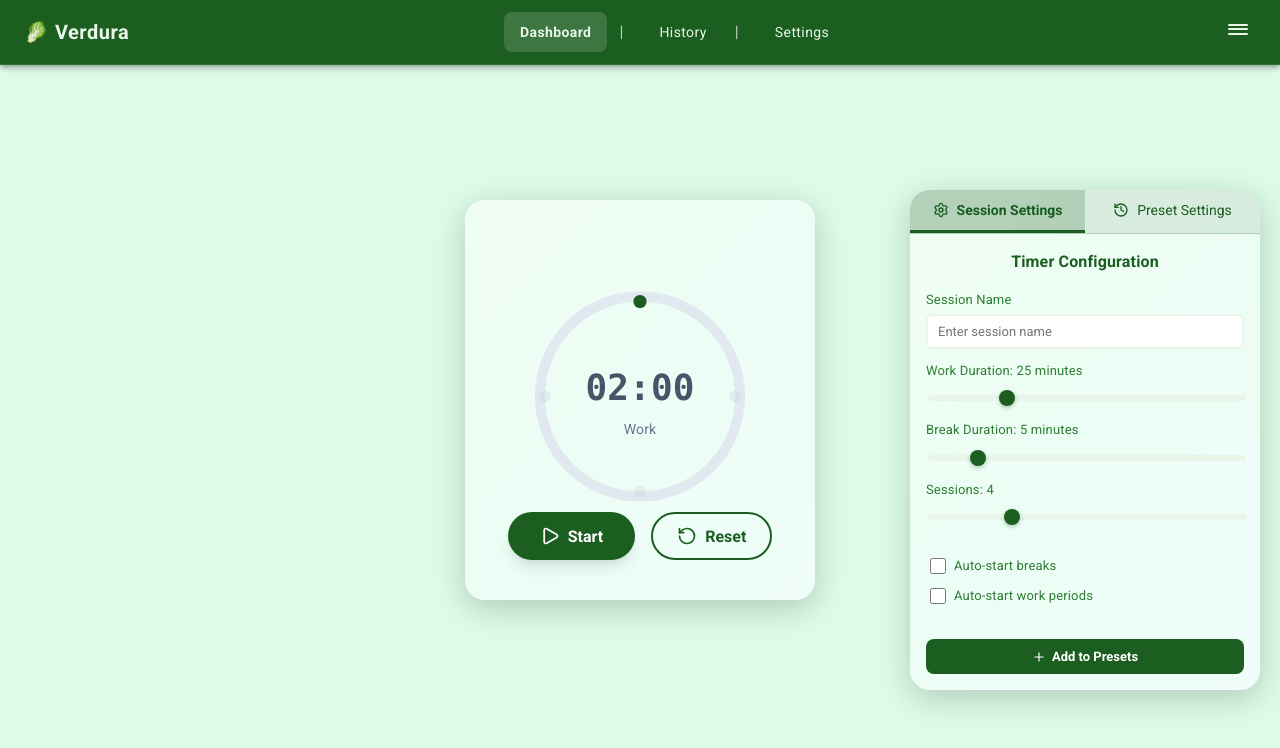
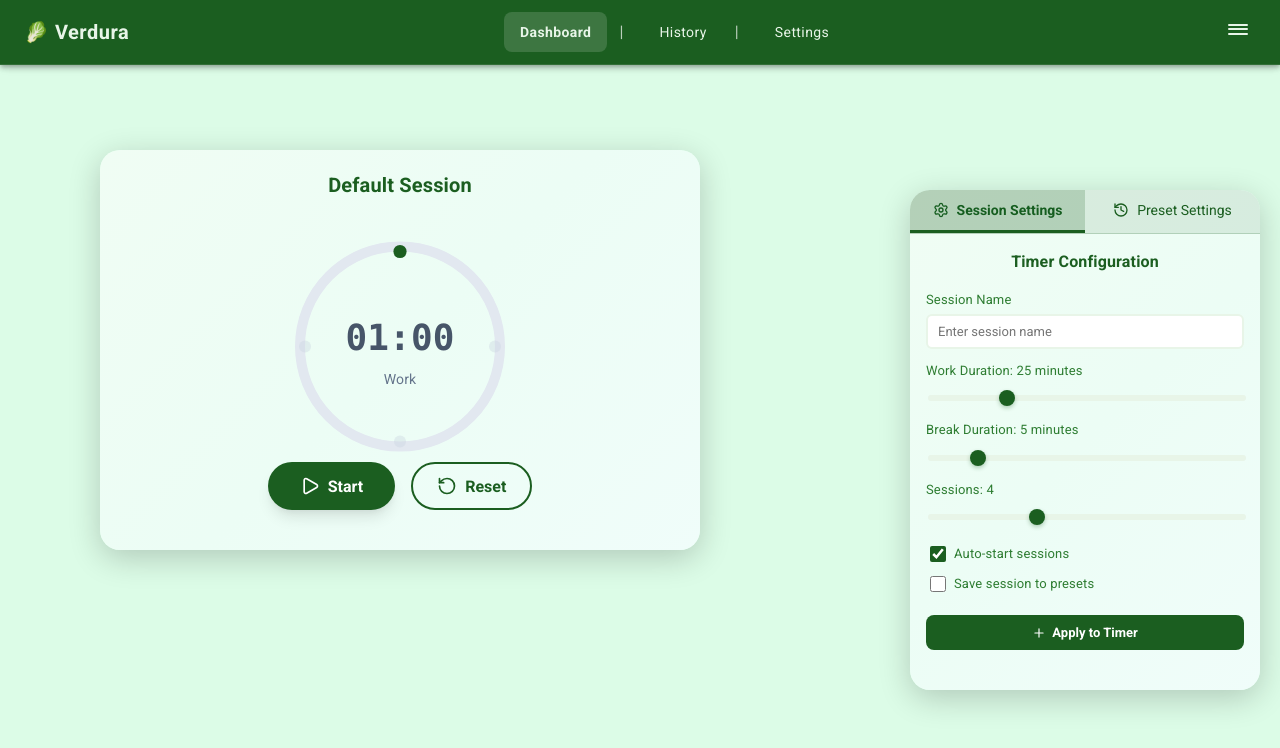
Before and after one commit to magureanandrei/Verdura, a React (Vite) app in the folder Frontend/: page /dashboard in a window 1280 px wide. Shown: the top 748 px of the page. Built offline with nearby package versions, Linux system fonts and the light colour scheme; sample sign-in values are in the browser's storage.

Commit message:
feat_someDesignChanges

```diff
--- a/Frontend/src/components/CircluarTimer/CircularTimer.tsx
+++ b/Frontend/src/components/CircluarTimer/CircularTimer.tsx
@@ -4,7 +4,7 @@ import './CircularTimer.css';
 interface CircularTimerProps {
   progress: number;
   timeText: string;
-  sessionType: 'work' | 'shortBreak' | 'longBreak';
+  sessionType: 'work' | 'break';
   isRunning: boolean;
 }
 
@@ -19,8 +19,7 @@ const CircularTimer: React.FC<CircularTimerProps> = ({ progress, timeText, sessi
   const getSessionColor = () => {
     switch (sessionType) {
       case 'work': return '#1b5e20';
-      case 'shortBreak': return '#1b5e20';
-      case 'longBreak': return '#1b5e20';
+      case 'break': return '#1b5e20';
       default: return '#1b5e20';
     }
   };
@@ -28,8 +27,7 @@ const CircularTimer: React.FC<CircularTimerProps> = ({ progress, timeText, sessi
   const getGlowColor = () => {
     switch (sessionType) {
       case 'work': return 'rgba(27, 94, 32, 0.3)';
-      case 'shortBreak': return 'rgba(46, 125, 50, 0.3)';
-      case 'longBreak': return 'rgba(56, 142, 60, 0.3)';
+      case 'break': return 'rgba(46, 125, 50, 0.3)';
       default: return 'rgba(27, 94, 32, 0.3)';
     }
   };
@@ -82,8 +80,7 @@ const CircularTimer: React.FC<CircularTimerProps> = ({ progress, timeText, sessi
           {timeText}
         </div>
         <div className={`timer-label ${isRunning ? 'timer-label-running' : 'timer-label-stopped'}`}>
-          {sessionType === 'shortBreak' ? 'Short Break' :
-           sessionType === 'longBreak' ? 'Long Break' : sessionType}
+          {sessionType === 'work' ? 'Work' : 'Break'}
         </div>
 
         {/* Inner pulse effect when running */}
--- a/Frontend/src/components/SessionSettingsContainer/SessionSettingsContainer.css
+++ b/Frontend/src/components/SessionSettingsContainer/SessionSettingsContainer.css
@@ -1,9 +1,9 @@
 .settings-container {
-  position: fixed;
-  right: 40px;
+  position: absolute;
+  right: 100px;
   top: 55%;
   transform: translateY(-50%);
-  width: 400px;
+  width: 500px;
   height: 500px;
   border-radius: 20px;
   background: linear-gradient(135deg, #f0fdf4 0%, #ecfdf5 50%, #f0fdfa 100%);
--- a/Frontend/src/components/SessionSettingsContainer/SessionSettingsContainer.tsx
+++ b/Frontend/src/components/SessionSettingsContainer/SessionSettingsContainer.tsx
@@ -1,60 +1,9 @@
 import { useState } from "react";
 import { Settings, History, Plus } from "lucide-react";
 import "./SessionSettingsContainer.css";
-
-interface SessionSettings {
-  sessionName: string;
-  workDuration: number;
-  breakDuration: number;
-  sessions: number;
-  autoStartBreaks: boolean;
-  autoStartWorkPeriods: boolean;
-}
-
-interface PresetSettings {
-  id: string;
-  name: string;
-  settings: SessionSettings;
-}
-
-const defaultPresets: PresetSettings[] = [
-  {
-    id: "classic",
-    name: "Classic Pomodoro",
-    settings: {
-      sessionName: "",
-      workDuration: 25,
-      breakDuration: 5,
-      sessions: 4,
-      autoStartBreaks: false,
-      autoStartWorkPeriods: false,
-    },
-  },
-  {
-    id: "short-burst",
-    name: "Short Burst",
-    settings: {
-      sessionName: "",
-      workDuration: 15,
-      breakDuration: 3,
-      sessions: 3,
-      autoStartBreaks: true,
-      autoStartWorkPeriods: false,
-    },
-  },
-  {
-    id: "extended",
-    name: "Extended Focus",
-    settings: {
-      sessionName: "",
-      workDuration: 45,
-      breakDuration: 10,
-      sessions: 2,
-      autoStartBreaks: false,
-      autoStartWorkPeriods: false,
-    },
-  },
-];
+import type { SessionSettings } from "../../interfaces/SessionSettings";
+import type { PresetSettings } from "../../interfaces/PresetSettings";
+import { defaultPresets } from "../../interfaces/DefaultPresets";
 
 export default function SessionSettingsContainer() {
   const [activeTab, setActiveTab] = useState<"settings" | "presets">(
@@ -65,10 +14,10 @@ export default function SessionSettingsContainer() {
     workDuration: 25,
     breakDuration: 5,
     sessions: 4,
-    autoStartBreaks: false,
-    autoStartWorkPeriods: false,
+    autoStart: true,
   });
   const [presets, setPresets] = useState<PresetSettings[]>(defaultPresets);
+  const [saveToPresets, setSaveToPresets] = useState(false);
 
   const handleSettingChange = (
     key: keyof SessionSettings,
@@ -78,11 +27,6 @@ export default function SessionSettingsContainer() {
       ...prev,
       [key]: value,
     }));
-  };
-
-  const addToHistory = () => {
-    // TODO: Implement add to history functionality
-    console.log("Adding current settings to history:", currentSettings);
   };
 
   const applyPreset = (preset: PresetSettings) => {
@@ -100,6 +44,21 @@ export default function SessionSettingsContainer() {
       setPresets((prev) => [...prev, newPreset]);
     }
   };
+
+  const handleSettingsAddToHistory = (e: React.FormEvent) => {
+    e.preventDefault();
+
+    // Apply settings to timer (your main functionality)
+    console.log("Applying settings to timer:", currentSettings);
+
+    // If checkbox is checked, also save to presets
+    if (saveToPresets) {
+      //not sure what this is :(
+      addCustomPreset();
+      setSaveToPresets(false); // Reset checkbox after saving
+    }
+  };
+
 
   return (
     <div className="settings-container">
@@ -128,6 +87,7 @@ export default function SessionSettingsContainer() {
             <h3 className="settings-title">Timer Configuration</h3>
 
             {/* Session Name */}
+          <form onSubmit={handleSettingsAddToHistory}>
             <div className="setting-group">
               <label className="setting-label">Session Name</label>
               <input
@@ -151,7 +111,7 @@ export default function SessionSettingsContainer() {
                   type="range"
                   min="5"
                   max="90"
-                  step="5"
+                  step="1"
                   value={currentSettings.workDuration}
                   onChange={(e) =>
                     handleSettingChange(
@@ -189,7 +149,7 @@ export default function SessionSettingsContainer() {
                 </label>
                 <input
                   type="range"
-                  min="2"
+                  min="1"
                   max="10"
                   step="1"
                   value={currentSettings.sessions}
@@ -207,13 +167,13 @@ export default function SessionSettingsContainer() {
                 <label className="checkbox-label">
                   <input
                     type="checkbox"
-                    checked={currentSettings.autoStartBreaks}
+                    checked={currentSettings.autoStart}
                     onChange={(e) =>
-                      handleSettingChange("autoStartBreaks", e.target.checked)
+                      handleSettingChange("autoStart", e.target.checked)
                     }
                     className="setting-checkbox"
                   />
-                  <span className="checkbox-text">Auto-start breaks</span>
+                  <span className="checkbox-text">Auto-start sessions</span>
                 </label>
               </div>
 
@@ -221,25 +181,21 @@ export default function SessionSettingsContainer() {
                 <label className="checkbox-label">
                   <input
                     type="checkbox"
-                    checked={currentSettings.autoStartWorkPeriods}
-                    onChange={(e) =>
-                      handleSettingChange(
-                        "autoStartWorkPeriods",
-                        e.target.checked
-                      )
-                    }
+                    checked={saveToPresets}
+                    onChange={(e) => setSaveToPresets(e.target.checked)}
                     className="setting-checkbox"
                   />
-                  <span className="checkbox-text">Auto-start work periods</span>
+                  <span className="checkbox-text">Save session to presets</span>
                 </label>
               </div>
             </div>
 
-            {/* Add to History Button */}
-            <button className="add-history-button" onClick={addToHistory}>
+            {/* Apply Settings Button */}
+            <button className="add-history-button">
               <Plus className="button-icon" />
-              Add to Presets
+              Apply to Timer
             </button>
+          </form>
           </div>
         ) : (
           <div className="preset-settings">
--- a/Frontend/src/components/Timer/Timer.css
+++ b/Frontend/src/components/Timer/Timer.css
@@ -1,30 +1,44 @@
 .timer-wrapper {
   display: flex;
-  justify-content: center;
-  align-items: center;
+  justify-content: flex-start;
+  align-items: flex-start;
   height: 100vh;
   width: 100vw;
   position: fixed;
   top: 0;
   left: 0;
-  padding: 20px;
+  padding: 0;
   box-sizing: border-box;
   overflow: hidden;
 }
 
 .timer-container {
-  position: relative;
+  position: absolute;
+  top: 150px;
+  left: 100px;
   display: flex;
   flex-direction: column;
   align-items: center;
   justify-content: center;
-  width: 350px;
+  width: 600px;
   height: 400px;
   border-radius: 20px;
   background: linear-gradient(135deg, #f0fdf4 0%, #ecfdf5 50%, #f0fdfa 100%);
   transition: background-color 0.3s ease;
+  box-shadow: 0 8px 32px rgba(0, 0, 0, 0.2);
+}
 
-  box-shadow: 0 8px 32px rgba(0, 0, 0, 0.2);
+.session-name-display {
+  position: absolute;
+  top: 20px;
+  left: 50%;
+  transform: translateX(-50%);
+  font-family: "Roboto", sans-serif;
+  font-size: 20px;
+  font-weight: 900;
+  color: #1b5e20;
+  text-align: center;
+  z-index: 4;
 }
 
 .timer-circle-overlay {
--- a/Frontend/src/components/Timer/Timer.tsx
+++ b/Frontend/src/components/Timer/Timer.tsx
@@ -1,15 +1,16 @@
 import { useState, useEffect } from "react";
-import type { DefaultTimerSettings } from "../../interfaces/DefaultTimerSettings";
 import "./Timer.css";
 import CircularTimer from "../CircluarTimer/CircularTimer";
 import SessionSettingsContainer from "../SessionSettingsContainer/SessionSettingsContainer";
 import { Play, Pause, RotateCcw } from "lucide-react";
+import type { SessionSettings } from "../../interfaces/SessionSettings";
 
-const DEFAULT_TIMER_SETTINGS: DefaultTimerSettings = {
-  workDuration: 2,
-  shortBreakDuration: 5,
-  longBreakDuration: 15,
-  sessionsBeforeLongBreak: 4,
+const DEFAULT_TIMER_SETTINGS: SessionSettings = {
+  sessionName: "Default Session",
+  workDuration: 1,
+  breakDuration: 5,
+  sessions: 4,
+  autoStart: false
 };
 
 export default function Timer() {
@@ -18,17 +19,15 @@ export default function Timer() {
     DEFAULT_TIMER_SETTINGS.workDuration * 60
   );
   const [sessionType, setSessionType] = useState<
-    "work" | "shortBreak" | "longBreak"
+    "work" | "break"
   >("work");
 
   const getTotalDuration = () => {
     switch (sessionType) {
       case "work":
         return DEFAULT_TIMER_SETTINGS.workDuration * 60;
-      case "shortBreak":
-        return DEFAULT_TIMER_SETTINGS.shortBreakDuration * 60;
-      case "longBreak":
-        return DEFAULT_TIMER_SETTINGS.longBreakDuration * 60;
+      case "break":
+        return DEFAULT_TIMER_SETTINGS.breakDuration * 60;
       default:
         return DEFAULT_TIMER_SETTINGS.workDuration * 60;
     }
@@ -54,9 +53,9 @@ export default function Timer() {
         setRemainingTime((prevTime) => {
           if (prevTime <= 1) {
             setIsPlaying(false);
-            setSessionType(sessionType === "work" ? "shortBreak" : "work");
+            setSessionType(sessionType === "work" ? "break" : "work");
             return sessionType === "work"
-              ? DEFAULT_TIMER_SETTINGS.shortBreakDuration * 60
+              ? DEFAULT_TIMER_SETTINGS.breakDuration * 60
               : DEFAULT_TIMER_SETTINGS.workDuration * 60;
           }
           return prevTime - 1;
@@ -78,15 +77,20 @@ export default function Timer() {
     const newDuration =
       sessionType === "work"
         ? DEFAULT_TIMER_SETTINGS.workDuration * 60
-        : sessionType === "shortBreak"
-        ? DEFAULT_TIMER_SETTINGS.shortBreakDuration * 60
-        : DEFAULT_TIMER_SETTINGS.longBreakDuration * 60;
+        : sessionType === "break"
+        ? DEFAULT_TIMER_SETTINGS.breakDuration * 60
+        : DEFAULT_TIMER_SETTINGS.workDuration * 60;
     setRemainingTime(newDuration);
   };
 
   return (
     <div className="timer-wrapper">
       <div className="timer-container">
+        {/* Session Name Display */}
+        <div className="session-name-display">
+          {DEFAULT_TIMER_SETTINGS.sessionName}
+        </div>
+
         <div className="timer-circle-overlay">
           <CircularTimer
             progress={progress}
--- /dev/null
+++ b/Frontend/src/interfaces/DefaultPresets.tsx
@@ -0,0 +1,37 @@
+import type { PresetSettings } from "./PresetSettings";
+
+export const defaultPresets: PresetSettings[] = [
+  {
+    id: "classic",
+    name: "Classic Session",
+    settings: {
+      sessionName: "Classic Session",
+      workDuration: 25,
+      breakDuration: 5,
+      sessions: 4,
+      autoStart: true
+    },
+  },
+  {
+    id: "short-burst",
+    name: "Short Session",
+    settings: {
+      sessionName: "Short Session",
+      workDuration: 15,
+      breakDuration: 3,
+      sessions: 3,
+      autoStart: true
+    },
+  },
+  {
+    id: "extended",
+    name: "Extended Focus",
+    settings: {
+      sessionName: "Extended Focus",
+      workDuration: 50,
+      breakDuration: 10,
+      sessions: 2,
+      autoStart: true
+    },
+  },
+];
--- /dev/null
+++ b/Frontend/src/interfaces/PresetSettings.tsx
@@ -0,0 +1,7 @@
+import type { SessionSettings } from "./SessionSettings";
+
+export interface PresetSettings {
+  id: string;
+  name: string;
+  settings: SessionSettings;
+}
--- /dev/null
+++ b/Frontend/src/interfaces/SessionSettings.tsx
@@ -0,0 +1,8 @@
+
+export interface SessionSettings {
+  sessionName: string;
+  workDuration: number;
+  breakDuration: number;
+  sessions: number;
+  autoStart:boolean;
+}
```
Also changed, not shown: Frontend/src/interfaces/DefaultTimerSettings.tsx (deleted, +0 -8 lines).
